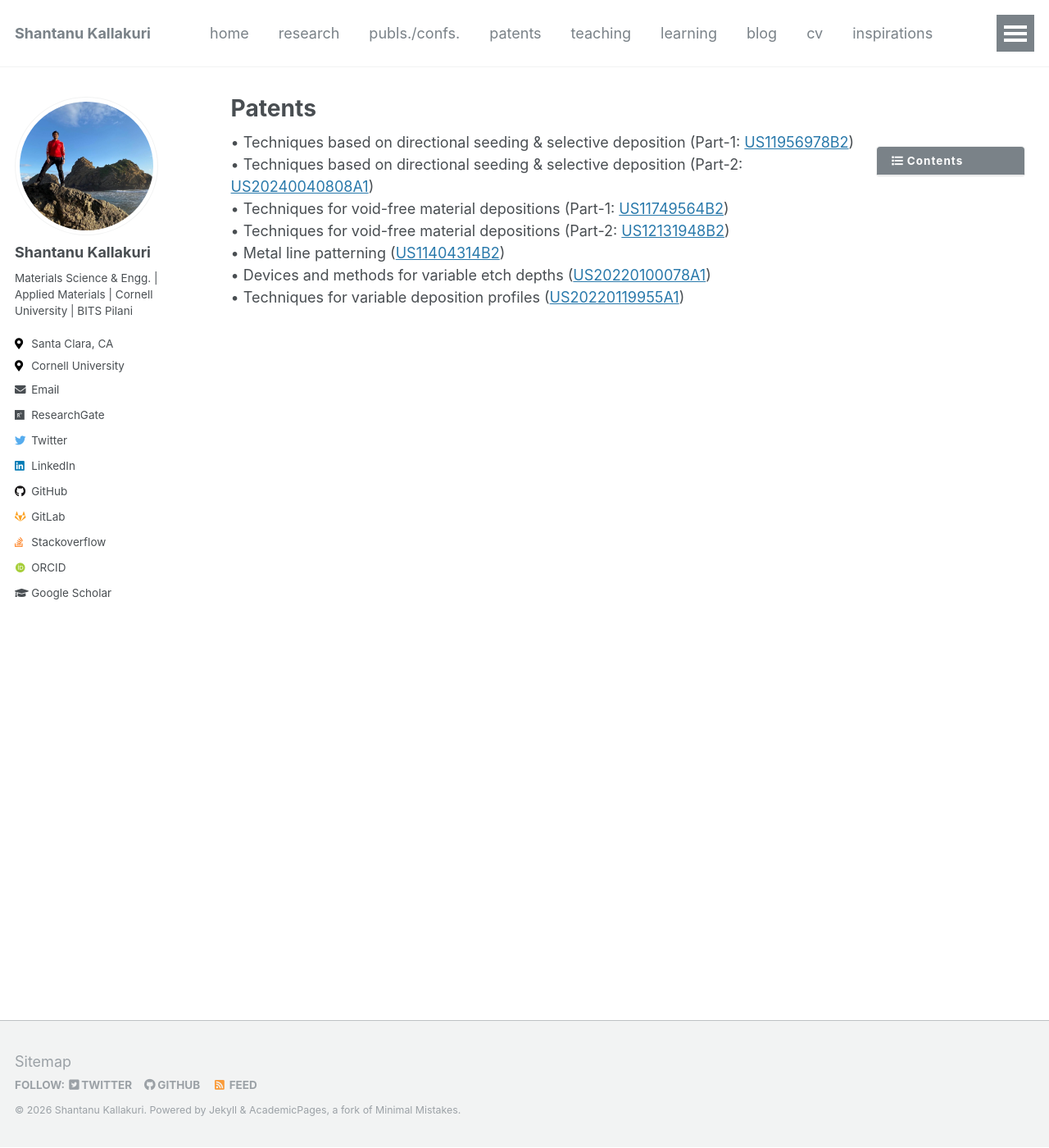
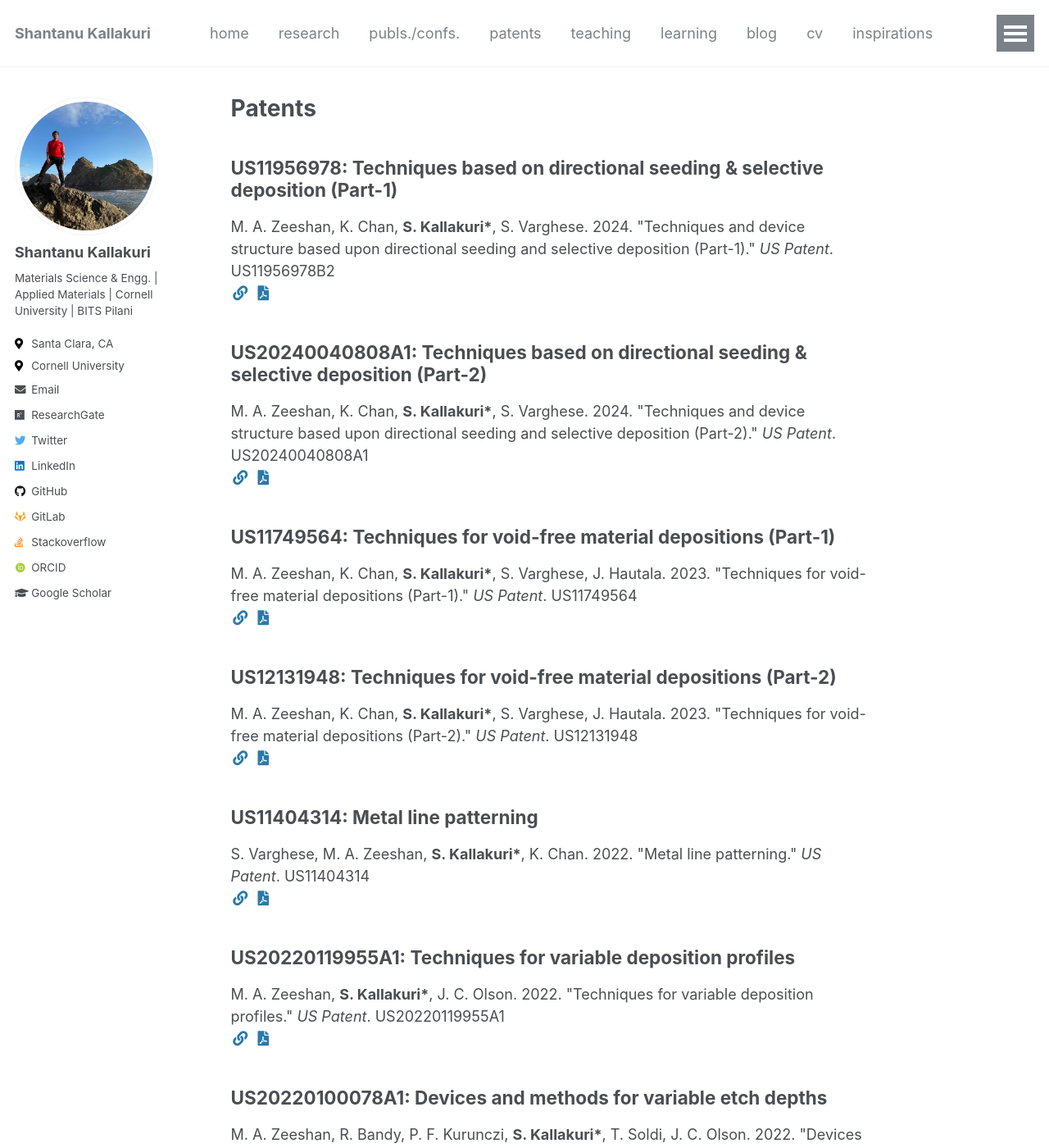
Before and after one commit to shantanukallakuri/research, a Jekyll site: the page built from _pages/patents.md, in a window 1280 px wide and 1400 px high. Shown: the whole window at 82% size. Built offline with Jekyll 4.4.1, drawn with Linux system fonts in a browser that asks for light colours; some web fonts are replaced; some of the changed text lies outside the part shown.

Commit message:
2026.03.20 - Updated pages2

```diff
--- a/_config.yml
+++ b/_config.yml
@@ -192,6 +192,9 @@
   talks:
     output: true
     permalink: /:collection/:path/
+  patents:
+    output: true
+    permalink: /:collection/:path/
 
 
 # Defaults
@@ -223,6 +226,14 @@
       author_profile: true
       share: true
       comments: true
+  # _patents
+  - scope:
+      path: ""
+      type: patents
+    values:
+      layout: single
+      author_profile: true
+      share: true
   # _publications
   - scope:
       path: ""
--- a/_includes/archive-single.html
+++ b/_includes/archive-single.html
@@ -28,6 +28,8 @@
 
     <h2 class="archive__item-title" itemprop="headline">
       {% if post.collection == 'publications' %}
+        {{ title }}
+      {% elsif post.collection == 'patents' %}
         {{ title }}
       {% elsif post.link %}
         <a href="{{ post.link }}">{{ title }}</a> <a href="{{ base_path }}{{ post.url }}" rel="permalink"><i class="fa fa-link" aria-hidden="true" title="permalink"></i><span class="sr-only">Permalink</span></a>
@@ -72,6 +74,42 @@
       {% if post.github %}
         <a href="{{ post.github }}"><i class="fab fa-fw fa-github zoom" aria-hidden="true"></i></a>
       {% endif %}
+      {% if post.supplemental %}
+        <a href="{{ post.supplemental }}"><i class="fas fa-fw fa-file-alt zoom" aria-hidden="true"></i></a>
+      {% endif %}
+      </p>
+    {% elsif post.collection == 'patents' %}
+      {% if post.abstract %}
+        <details><summary>Abstract</summary>
+        <blockquote>
+        <p>
+        {{ post.abstract }}
+        </p>
+        </blockquote>
+        </details>
+      {% endif %}
+
+      <!-- patent citation and icon code -->
+      <p>
+      {% if post.citation %}
+        {{ post.citation }}
+      {% endif %}
+      <br>
+      {% if post.link %}
+        <a href="{{ post.link }}"><i class="fas fa-fw fa-link zoom" aria-hidden="true"></i></a>
+      {% endif %}
+      {% if post.paperurl %}
+        <a href="{{ post.paperurl }}"><i class="fas fa-fw fa-file-pdf zoom" aria-hidden="true"></i></a>
+      {% endif %}
+      {% if post.code %}
+        <a href="{{ post.code }}"><i class="fas fa-fw fa-code zoom" aria-hidden="true"></i></a>
+      {% endif %}
+      {% if post.github %}
+        <a href="{{ post.github }}"><i class="fab fa-fw fa-github zoom" aria-hidden="true"></i></a>
+      {% endif %}
+      {% if post.supplemental %}
+        <a href="{{ post.supplemental }}"><i class="fas fa-fw fa-file-alt zoom" aria-hidden="true"></i></a>
+      {% endif %}
       </p>
     {% elsif post.collection == 'posts' and post.date %}
       <p class="page__date"><i class="fa fa-fw fa-calendar" aria-hidden="true"></i> <time datetime="{{ post.date | default: "1900-01-01" | date_to_xmlschema }}">{{ post.date | default: "1900-01-01" | date: "%B %d, %Y" }}</time></p>
--- a/_pages/patents.md
+++ b/_pages/patents.md
@@ -13,6 +13,19 @@
 #  - /code.html
 ---
 
+{% include base_path %}
+
+{% for post in site.patents reversed %}
+  {% include archive-single.html %}
+{% endfor %}
+
+<sup>*</sup> Equal co-inventor
+
+<!--
+<sup>*</sup> Equal authorship
+-->
+
+<!--
 • Techniques based on directional seeding & selective deposition (Part-1: [US11956978B2](https://patentimages.storage.googleapis.com/bd/de/7f/d6d609a1ae24c8/US11956978.pdf))<br />
 • Techniques based on directional seeding & selective deposition (Part-2: [US20240040808A1](https://patentimages.storage.googleapis.com/48/0d/8b/6abf827b301e81/US20240040808A1.pdf))<br />
 • Techniques for void-free material depositions (Part-1: [US11749564B2](https://patentimages.storage.googleapis.com/da/b3/a8/00812c5858a5fa/US11749564.pdf))<br />
@@ -20,6 +33,7 @@
 • Metal line patterning ([US11404314B2](https://patentimages.storage.googleapis.com/a6/a3/e3/452e123b379037/US11404314.pdf))<br />
 • Devices and methods for variable etch depths ([US20220100078A1](https://patentimages.storage.googleapis.com/b9/06/49/45f22221090201/US20220100078A1.pdf))<br />
 • Techniques for variable deposition profiles ([US20220119955A1](https://patentimages.storage.googleapis.com/89/b3/03/b18c42fe95e177/US20220119955A1.pdf))<br />
+-->
 
 <!--
 ## Section One
```
Also changed, not shown: other parts of _pages/patents.md (+1 -1 lines), _pages/publications.md (+2 -0 lines), _patents/US11404314.md (added, +11 -0 lines), _patents/US11749564.md (added, +11 -0 lines), _patents/US11956978.md (added, +11 -0 lines), _patents/US12131948.md (added, +11 -0 lines), _patents/US20220100078A1.md (added, +11 -0 lines), _patents/US20220119955A1.md (added, +11 -0 lines), _patents/US20240040808A1.md (added, +11 -0 lines), 7 other files.
